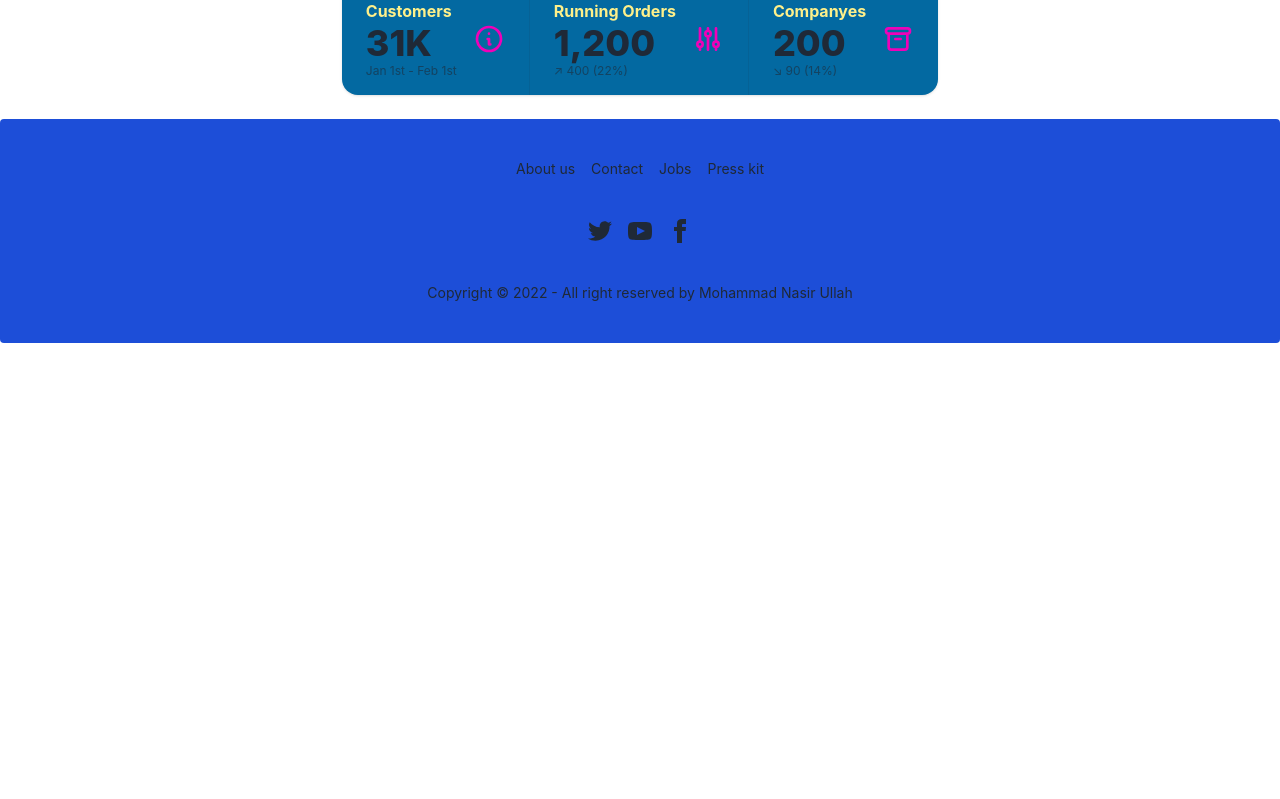
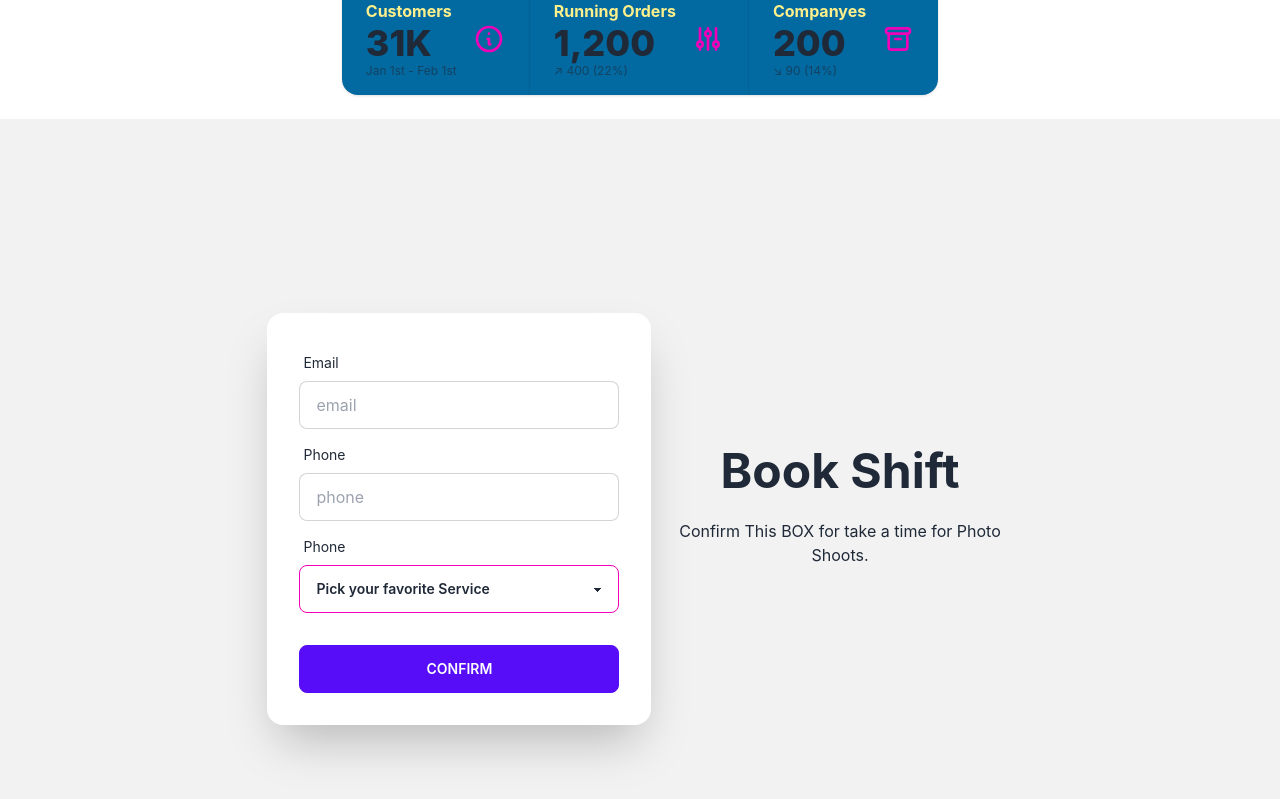
Before and after one commit to nasirullahnu/ph-photography-client, a React (Create React App) app: page / in a window 1280 px wide. Shown: the part 721-1520 px from the top of the page. Before the commit the page ends 1064 px from the top, so only its background shows below. Built offline with nearby package versions, Linux system fonts and the light colour scheme; no server answers; the HTML template or start-up script is replaced by a standard one.

Commit message:
appoinment added

```diff
--- /dev/null
+++ b/src/HomeItems/Appoint/Appoint.js
@@ -0,0 +1,71 @@
+import React from "react";
+
+const Appoint = () => {
+  const handleSubmit = (event) => {
+    event.preventDefault();
+    const form = event.target;
+    alert("order confirmed");
+    form.reset();
+  };
+
+  return (
+    <div className="hero min-h-screen bg-base-200">
+      <div className="hero-content flex-col lg:flex-row-reverse">
+        <div className="text-center">
+          <h1 className="text-5xl font-bold">Book Shift</h1>
+          <p className="py-6">
+            Confirm This BOX for take a time for Photo Shoots.
+          </p>
+        </div>
+        <div className="card flex-shrink-0 w-full max-w-sm shadow-2xl bg-base-100">
+          <form onSubmit={handleSubmit} className="card-body">
+            <div className="form-control">
+              <label className="label">
+                <span className="label-text">Email</span>
+              </label>
+              <input
+                type="text"
+                placeholder="email"
+                className="input input-bordered"
+              />
+            </div>
+            <div className="form-control">
+              <label className="label">
+                <span className="label-text">Phone</span>
+              </label>
+              <input
+                type="text"
+                placeholder="phone"
+                className="input input-bordered"
+                required
+              />
+            </div>
+
+            <div className="form-control">
+              <label className="label">
+                <span className="label-text">Phone</span>
+              </label>
+              <select className="select select-secondary w-full max-w-xs">
+                <option disabled selected>
+                  Pick your favorite Service
+                </option>
+                <option>Adventure Wild Photography</option>
+                <option>Sweet Wedding Photography</option>
+                <option>Awesome Still Photography</option>
+                <option>Iconic Fashion Photography</option>
+                <option>Best Architectur Photography</option>
+                <option>Cool Portrait Photography</option>
+                <option>Journalism Photography</option>
+              </select>
+            </div>
+            <div className="form-control mt-6">
+              <button className="btn btn-primary">Confirm</button>
+            </div>
+          </form>
+        </div>
+      </div>
+    </div>
+  );
+};
+
+export default Appoint;
--- a/src/Pages/Blog/Blog.js
+++ b/src/Pages/Blog/Blog.js
@@ -1,6 +1,8 @@
 import React from "react";
+import useTitle from "../../hooks/useTitle";
 
 const Blog = () => {
+  useTitle('Blog')
   return (
     <div>
       <h2 className="text-4xl text-yellow-400 font-semibold text-center mb-4">Commonly Asked Quesctions</h2>
--- a/src/Pages/Home/Home.js
+++ b/src/Pages/Home/Home.js
@@ -1,4 +1,5 @@
 import React from 'react';
+import Appoint from '../../HomeItems/Appoint/Appoint';
 import Banner from '../../HomeItems/Banner/Banner';
 import HomeServices from '../../HomeItems/HomeServices/HomeServices';
 import Stat from '../../HomeItems/Stat/Stat';
@@ -11,6 +12,7 @@ const Home = () => {
             <Banner></Banner>
             <HomeServices></HomeServices>
             <Stat></Stat>
+            <Appoint></Appoint>
         </div>
     );
 };
```
